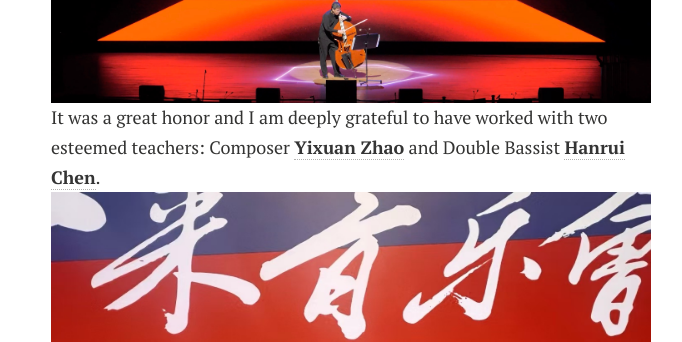
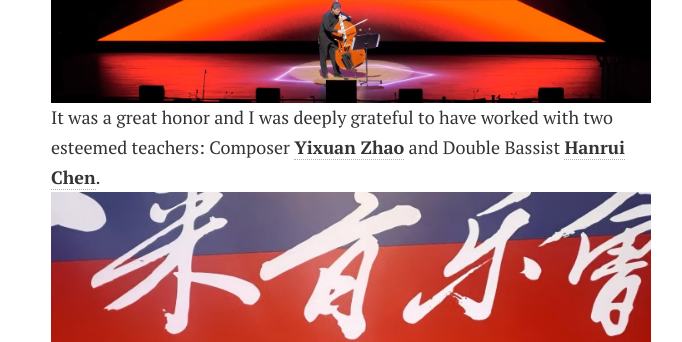
Before and after one commit to shiyi099/Billion.github.io, a Jekyll site: the page built from awards.md, in a window 1280 px wide and 900 px high, scrolled down 784 px. Shown: the part 155-497 px from the top of the window, without its empty margins (309-991 px from the left). Built offline with Jekyll 4.4.1, drawn with Linux system fonts in a browser that asks for light colours; nearby versions of some CDN libraries; comment, search, counter and statistics services are not loaded; a style sheet for code colours, icons or effects is not loaded.

Commit message:
Update awards.md

```diff
--- a/awards.md
+++ b/awards.md
@@ -13,7 +13,7 @@ title: Awards
 - Digital Musics & Sound Art, **Prix Ars Electronica** 2025<br><a href="https://calls.ars.electronica.art/2025/prix/winners/17223/" style="text-decoration: none; color: #007acc;" onmouseover="this.style.color='#e91e63'" onmouseout="this.style.color='#007acc'" title="Click to query certificate! [APMCM]"><i>Honorary Mention</i></a> · July 2025.<br>
   <iframe width="710" height="400" src="https://www.youtube.com/embed/a0pfoXxqRu0" frameborder="0" allow="accelerometer; autoplay; clipboard-write; encrypted-media; gyroscope; picture-in-picture" allowfullscreen></iframe>
   The program "**Into the Red**" was first performed at the ["Future Concert" of the 2024 China-France International Music Festival](https://mp.weixin.qq.com/s/uMAkVmz5-8kGxUyWApQiJg).<br><img title="" src="https://shiyi099.github.io/Billion.github.io/images/awards/IntotheRed.jpg" alt="" data-align="inline">
-  It was a great honor and I am deeply grateful to have worked with two esteemed teachers: Composer [**Yixuan Zhao**](https://www.ccom.edu.cn/info/15131/214431.htm) and Double Bassist [**Hanrui Chen**](https://www.ccom.edu.cn/info/14771/211261.htm).<br><img title="" src="https://shiyi099.github.io/Billion.github.io/images/awards/IntotheRedPerformers.jpg" alt="" data-align="inline">
+  It was a great honor and I was deeply grateful to have worked with two esteemed teachers: Composer [**Yixuan Zhao**](https://www.ccom.edu.cn/info/15131/214431.htm) and Double Bassist [**Hanrui Chen**](https://www.ccom.edu.cn/info/14771/211261.htm).<br><img title="" src="https://shiyi099.github.io/Billion.github.io/images/awards/IntotheRedPerformers.jpg" alt="" data-align="inline">
 
 - 8th **Discovery Cup National Internet Software Contest**<br>*First Prize & The Most Investment Value Award* · May 2020.<br>
 
```
